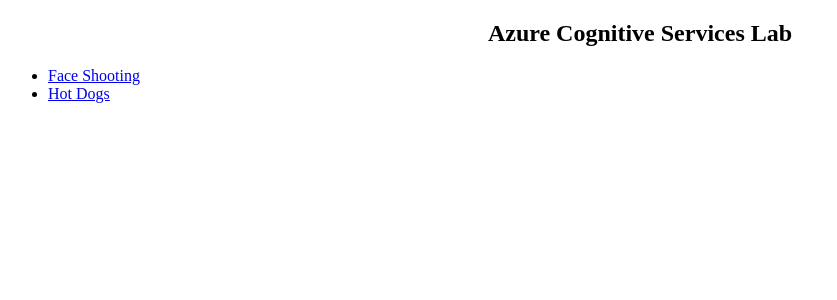
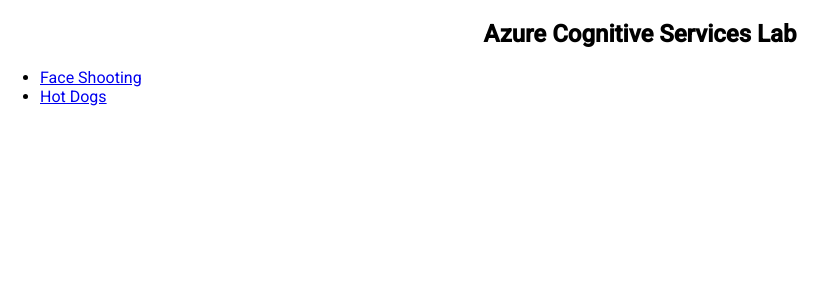
Before and after one commit to morellowhammy/Azure-Cognitive-Services-Angular, an Angular app in the folder azure-vision/: page / in a window 1280 px wide. Shown: the top 300 px of the page, without its empty margins (0-837 px from the left). Built offline with nearby package versions, Linux system fonts and the light colour scheme.

Commit message:
Added Angular Material: ng add @angular/material

```diff
--- a/azure-vision/angular.json
+++ b/azure-vision/angular.json
@@ -23,6 +23,7 @@
               "src/assets"
             ],
             "styles": [
+              "./node_modules/@angular/material/prebuilt-themes/deeppurple-amber.css",
               "src/styles.css"
             ],
             "scripts": []
@@ -72,6 +73,7 @@
             "tsConfig": "src/tsconfig.spec.json",
             "karmaConfig": "src/karma.conf.js",
             "styles": [
+              "./node_modules/@angular/material/prebuilt-themes/deeppurple-amber.css",
               "src/styles.css"
             ],
             "scripts": [],
--- a/azure-vision/src/app/app.module.ts
+++ b/azure-vision/src/app/app.module.ts
@@ -5,6 +5,7 @@
 import { FaceModule } from './face/face.module';
 import { CustomVisionModule } from './custom-vision/custom-vision.module';
 import { AppRoutingModule } from './app-routing.module';
+import { BrowserAnimationsModule } from '@angular/platform-browser/animations';
 
 @NgModule({
   declarations: [
@@ -14,7 +15,8 @@
     AppRoutingModule,
     BrowserModule,
     FaceModule,
-    CustomVisionModule
+    CustomVisionModule,
+    BrowserAnimationsModule
   ],
   providers: [],
   bootstrap: [AppComponent]
--- a/azure-vision/src/index.html
+++ b/azure-vision/src/index.html
@@ -7,6 +7,8 @@
 
   <meta name="viewport" content="width=device-width, initial-scale=1">
   <link rel="icon" type="image/x-icon" href="favicon.ico">
+  <link href="https://fonts.googleapis.com/css?family=Roboto:300,400,500" rel="stylesheet">
+  <link href="https://fonts.googleapis.com/icon?family=Material+Icons" rel="stylesheet">
 </head>
 <body>
   <app-root></app-root>
--- a/azure-vision/src/styles.css
+++ b/azure-vision/src/styles.css
@@ -1 +1,4 @@
 /* You can add global styles to this file, and also import other style files */
+
+html, body { height: 100%; }
+body { margin: 0; font-family: Roboto, "Helvetica Neue", sans-serif; }
```
